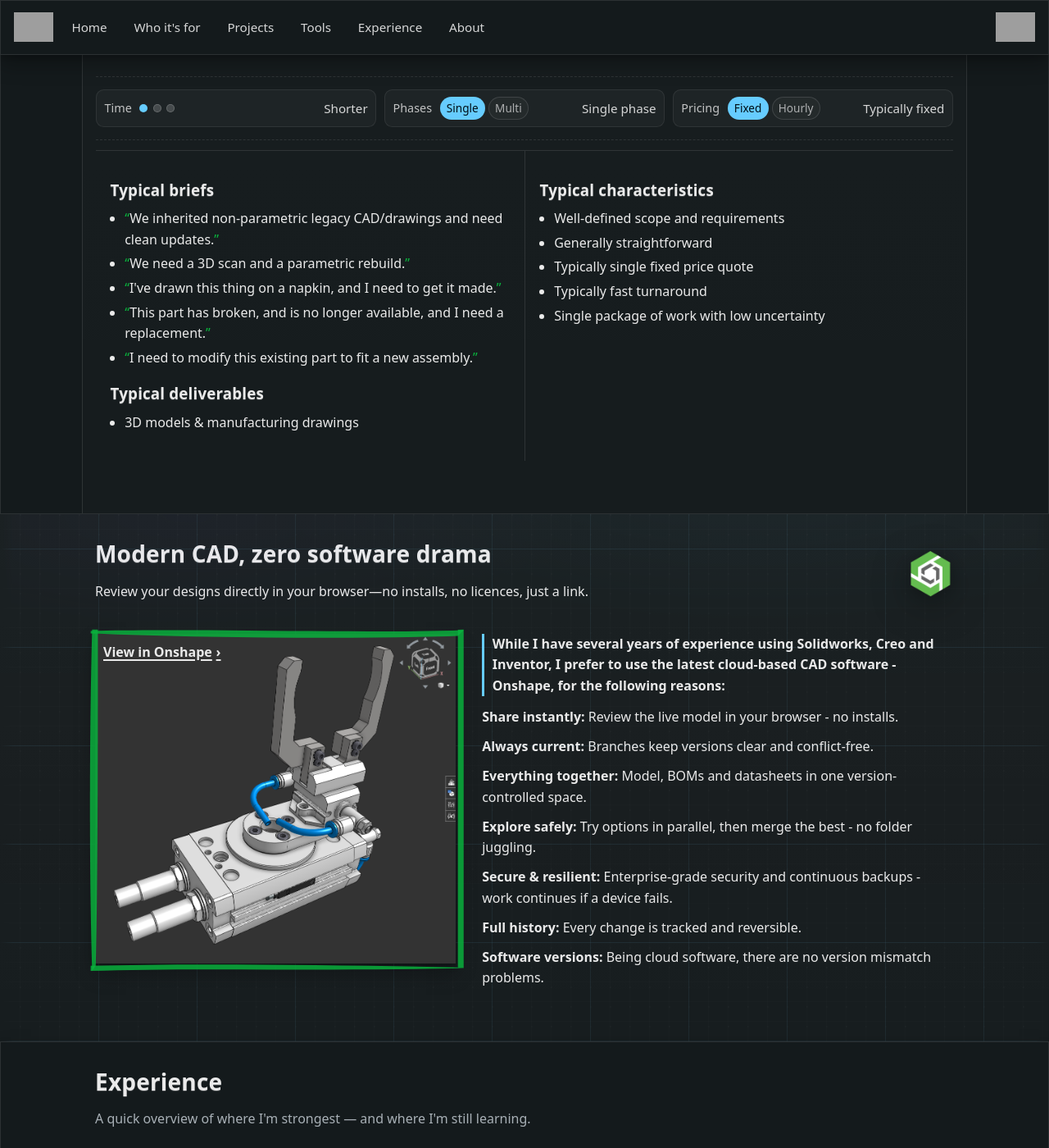
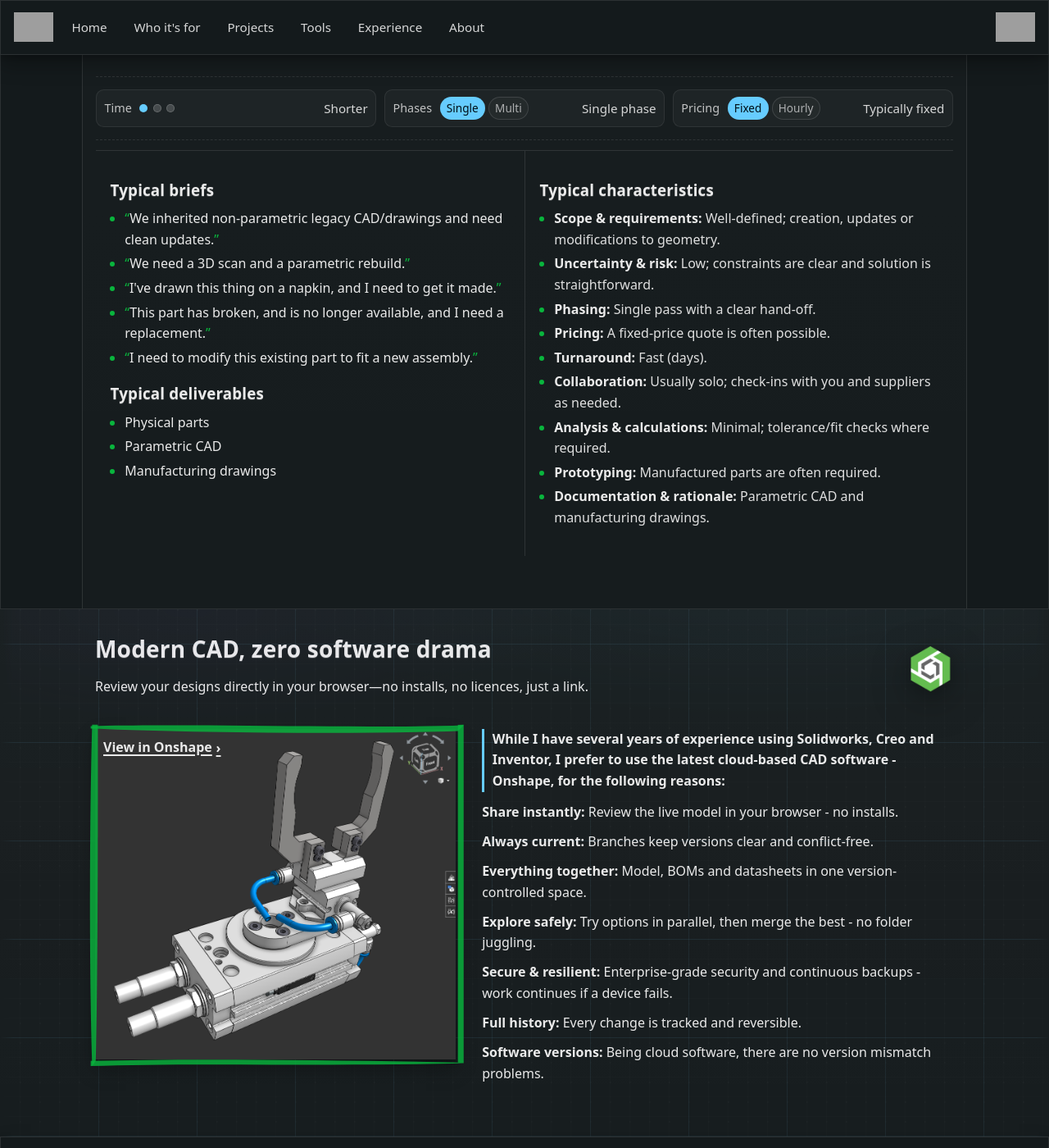
Before and after one commit to JamesAIzzard/jamesaizzard.github.io, a Jekyll site: the page built from index.html, in a window 1280 px wide and 1400 px high, scrolled down 1778 px. Shown: the whole window at 82% size. Built offline with Jekyll 4.4.1, drawn with Linux system fonts in a browser that asks for light colours; some web fonts are replaced; grey boxes are pictures that could not be loaded.

Commit message:
Enhance project types data structure: refine briefs, characteristics, and deliverables for clarity and consistency; update footer HTML for proper copyright symbol; improve contact section styles; adjust footer styles for better alignment and spacing; emphasize characteristics in project types styles.

```diff
--- a/_data/project_types.yml
+++ b/_data/project_types.yml
@@ -1,108 +1,185 @@
 ---
 types:
-  - briefs:
+  - id: cad
+    label: General CAD
+    briefs:
       - We inherited non-parametric legacy CAD/drawings and need clean updates.
       - We need a 3D scan and a parametric rebuild.
       - I've drawn this thing on a napkin, and I need to get it made.
       - This part has broken, and is no longer available, and I need a replacement.
       - I need to modify this existing part to fit a new assembly.
     characteristics:
-      - Well-defined scope and requirements
-      - Generally straightforward
-      - Typically single fixed price quote
-      - Typically fast turnaround
-      - Single package of work with low uncertainty
+      - head: Scope & requirements
+        desc: Well-defined; creation, updates or modifications to geometry.
+      - head: Uncertainty & risk
+        desc: Low; constraints are clear and solution is straightforward.
+      - head: Phasing
+        desc: Single pass with a clear hand-off.
+      - head: Pricing
+        desc: A fixed-price quote is often possible.
+      - head: Turnaround
+        desc: Fast (days).
+      - head: Collaboration
+        desc: Usually solo; check-ins with you and suppliers as needed.
+      - head: Analysis & calculations
+        desc: Minimal; tolerance/fit checks where required.
+      - head: Prototyping
+        desc: Manufactured parts are often required.
+      - head: Documentation & rationale
+        desc: Parametric CAD and manufacturing drawings.
     deliverables:
-      - 3D models & manufacturing drawings
-    id: cad
-    label: General CAD
+      - Physical parts
+      - Parametric CAD
+      - Manufacturing drawings
     scales:
       time: 1
       phases: single
       pricing: fixed
-  - briefs:
+
+  - id: concept
+    label: Concept Development
+    briefs:
       - I need to turn my idea into a prototype to show an investor.
-      - I need help understanding the feasibility of my idea.
+      - Can we create some concepts to explore the feasibility of my idea?
       - I need some graphics to illustrate my concept.
       - I need a detailed concept to get an early quote from a manufacturer.
       - I need a visual model of my idea to help with fundraising.
     characteristics:
-      - Fairly open-ended scope and requirements
-      - Low risk, often justifying a single phase approach.
-      - Fixed price quote possible, depending on clarity of brief.
-      - Typically fast turnaround
-      - Often some iteration as we explore the possible directions.
+      - head: Scope & requirements
+        desc: Emerging; intent is clear but details are open.
+      - head: Uncertainty & risk
+        desc: Low to moderate; exploration within a defined envelope.
+      - head: Phasing
+        desc: Single phase with iterative reviews; can extend if needed.
+      - head: Pricing
+        desc: Fixed-price concept package may be possible when the brief is clear.
+      - head: Turnaround
+        desc: Generally fast (days to weeks).
+      - head: Collaboration
+        desc: Light; mainly with the founder/product owner.
+      - head: Analysis & calculations
+        desc: First-order calculations to support design options.
+      - head: Prototyping
+        desc: Sketch, visual models and physical mock-ups.
+      - head: Documentation & rationale
+        desc: Concepts, renderings, and selection rationale.
     deliverables:
       - Physical models
-      - 3D models & renderings
-      - Illustrations & concept documentation
-    id: cad
-    label: Concept Development
+      - Parametric CAD
+      - Renderings
+      - Illustrations
+      - Concept selection documentation
     scales:
       time: 2
       phases: single
       pricing: fixed
-  - briefs:
+
+  - id: research
+    label: Research & Equipment Development
+    briefs:
       - I need a custom machine to automate this experiment.
       - We need a test-rig to de-risk this aspect of a larger project and our main design team doesn't have the bandwidth.
       - Our production team is struggling with this aspect of assembly and needs this assembly tooling.
     characteristics:
-      - May require a phase-gated approach, depending on complexity and risk.
-      - Often collaborative, with scientists, engineers and technicians.
-      - Collaboration with an electrical engineer & software developer.
-      - May require analysis and calculations to inform design.
-      - Often requires building one or multiple prototypes.
+      - head: Scope & requirements
+        desc: Technical goal clearly defined; solution space open.
+      - head: Uncertainty & risk
+        desc: Moderate; empirical learning expected.
+      - head: Phasing
+        desc: Phase-gated typically (explore → prototype → refine).
+      - head: Pricing
+        desc: Typically hourly; fixed-price blocks for well-bounded tasks.
+      - head: Turnaround
+        desc: Weeks to a couple of months, driven by experiments, lead times and complexity.
+      - head: Collaboration
+        desc: Often requires collaboration with scientists/engineers/operators.
+      - head: Analysis & calculations
+        desc: Targeted calculations/measurements to inform design choices.
+      - head: Prototyping
+        desc: Often requires one or more functional rigs with incremental testing.
+      - head: Documentation & rationale
+        desc: Parametric CAD, manufacturing drawings, and design rationale.
     deliverables:
-      - 3D models & manufacturing drawings
+      - Parametric CAD
+      - Manufacturing drawings
+      - Assembly drawings
       - Functional prototype
       - Ongoing support
-    id: research
-    label: Research & Equipment Development
     scales:
       time: 2
       phases: multi
       pricing: hourly
-  - briefs:
+
+  - id: product-simple
+    label: Simple Product Development
+    briefs:
       - I need to develop this concept into a manufacturable product.
       - Our design team is fully occupied with other projects and we need to progress this concept to beta prototype.
-      - I need to develop the concept for my kickstarter campaign into a working device.
+      - I need to develop the concept for my Kickstarter campaign into a working device.
     characteristics:
-      - Simple product, single part or small assembly, often purely mechanical (no electronics or software).
-      - Typically involves a few phases depending on complexity and how well defined the brief is.
-      - Clearly defined phase outputs and progression criteria.
-      - Detailed documentation of design rationale.
-      - May require collaboration with an industrial designer.
-      - May require collaboration with an electrical engineer & software developer.
-      - May require collaboration with various stakeholders throughout the process.
+      - head: Scope & requirements
+        desc: Focused scope; single part or small assembly, often purely mechanical.
+      - head: Uncertainty & risk
+        desc: Moderate; depending on complexity and novelty.
+      - head: Phasing
+        desc: Phase-gated typically (refine brief → concepts → de-risk → detail → alpha → beta → handover).
+      - head: Pricing
+        desc: Typically hourly with milestone reviews; fixed-price for discrete, well-defined packages.
+      - head: Turnaround
+        desc: Several weeks to a few months, depending on supplier lead times.
+      - head: Collaboration
+        desc: Often requires collaboration with industrial designers, electrical/software engineers, suppliers, and stakeholders.
+      - head: Analysis & calculations
+        desc: Deeper analysis and verification planning as appropriate.
+      - head: Prototyping
+        desc: One or more working prototypes for fit/function.
+      - head: Documentation & rationale
+        desc: Formal design documentation with traceable decisions.
     deliverables:
-      - Concepts, illustrations, detailed concept selection documentation
-      - 3D models & manufacturing drawings
+      - Concepts and illustrations
+      - Detailed design rationale documentation
+      - Parametric CAD
+      - Manufacturing drawings
+      - Assembly drawings
       - Working prototype(s)
       - Ongoing support
-    id: product
-    label: Simple Product Development
     scales:
       time: 2
       phases: multi
       pricing: hourly
-  - briefs:
-      - I need to turn my idea into a prototype to show an investor.
-      - Our design team is fully occupied with other projects and we need to progress this concept to beta prototype.
-      - I need to develop the concept for my kickstarter campaign into a working device.
+
+  - id: product-complex
+    label: Complex Product Development
+    briefs:
+      - I need to turn my idea into a beta prototype, suitable for volume production, to show an investor.
+      - I need to progress this concept to a beta prototype, ready for handover to our contract manufacturer.
     characteristics:
-      - Higher risk, typically justifying a phase-gated approach.
-      - Clearly defined phase outputs and progression criteria.
-      - Detailed documentation of design rationale.
-      - May require collaboration with an industrial designer.
-      - May require collaboration with an electrical engineer & software developer.
-      - May require collaboration with various stakeholders throughout the process.
+      - head: Scope & requirements
+        desc: System-level product with multiple subsystems.
+      - head: Uncertainty & risk
+        desc: Higher; often higher complexity.
+      - head: Phasing
+        desc: Phase-gated typically (refine brief → concepts → de-risk → detail → alpha → beta → handover).
+      - head: Pricing
+        desc: Typically hourly with milestone reviews; fixed-price for discrete, well-defined packages.
+      - head: Turnaround
+        desc: Multiple months; schedule driven by iteration and supply chain.
+      - head: Collaboration
+        desc: Often requires collaboration with industrial designers, electrical/software engineers, suppliers, and stakeholders.
+      - head: Analysis & calculations
+        desc: Deeper analysis and verification planning as appropriate.
+      - head: Prototyping
+        desc: Several builds across alpha → beta with structured testing.
+      - head: Documentation & rationale
+        desc: Formal design documentation with traceable decisions.
     deliverables:
-      - Concepts, illustrations, detailed concept selection documentation
-      - 3D models & manufacturing drawings
+      - Concepts and illustrations
+      - Detailed design rationale documentation
+      - Parametric CAD
+      - Manufacturing drawings
+      - Assembly drawings
       - Working prototype(s)
       - Ongoing support
-    id: product
-    label: Complex Product Development
     scales:
       time: 3
       phases: multi
--- a/_includes/footer.html
+++ b/_includes/footer.html
@@ -1,6 +1,6 @@
 <footer class="site-footer border-panel drop-shadow">
     <div class="container">
-        <small>© <span id="y"></span> James Izzard</small>
+        <small>&copy; <span id="y"></span> James Izzard</small>
     </div>
     <script>
         document.getElementById('y').textContent = new Date().getFullYear();
--- a/_includes/project_types.html
+++ b/_includes/project_types.html
@@ -73,9 +73,17 @@
                         </div>
                         <div class="pt-col">
                             <h3>Typical characteristics</h3>
-                            <ul class="pt-list">
+                            <ul class="pt-list pt-chars">
                                 {% for item in t.characteristics %}
-                                <li>{{ item }}</li>
+                                  {% if item.head %}
+                                    <li><span class="pt-char-head">{{ item.head }}:</span> <span class="pt-char-desc">{{ item.desc }}</span></li>
+                                  {% elsif item contains ':' %}
+                                    {% assign head = item | split: ':' | first | strip %}
+                                    {% assign desc = item | remove_first: head | remove_first: ':' | strip %}
+                                    <li><span class="pt-char-head">{{ head }}:</span> <span class="pt-char-desc">{{ desc }}</span></li>
+                                  {% else %}
+                                    <li>{{ item }}</li>
+                                  {% endif %}
                                 {% endfor %}
                             </ul>
                         </div>
--- a/_sass/components/_contact.scss
+++ b/_sass/components/_contact.scss
@@ -15,6 +15,14 @@
 .contact-content {
   display: grid;
   gap: 1rem;
+}
+
+/* Make the contact headline nearly as large as the hero title */
+.contact-text h1 {
+  font-size: clamp(1.9rem, calc(3.3vw + 0.95rem), 3.2rem);
+  line-height: 1.15;
+  margin: 0.4rem 0 0.6rem;
+  font-weight: 700;
 }
 
 /* Headings use unified h2 style; adjust spacing per layout if needed */
--- a/_sass/components/_footer.scss
+++ b/_sass/components/_footer.scss
@@ -1,12 +1,22 @@
 .site-footer {
-  padding: 3rem 0 4rem;
+  /* Match header row visual height */
+  padding: 0; /* handled by inner container for parity with header */
+  min-height: calc(36px + 2 * 0.9rem); /* logo height + vertical padding */
   color: #a6a8bd;
-  text-align: center;
+  text-align: left;
   font-size: 0.95rem;
   /* Show utility border only on the top edge */
   border-left: 0;
   border-right: 0;
   border-bottom: 0;
+}
+
+/* Mirror header container spacing and vertically center content */
+.site-footer .container {
+  display: flex;
+  align-items: center;
+  padding-inline: 1rem; /* same as #site-header .container */
+  height: 100%;
 }
 
 /* Invert the drop shadow so it defines the top edge */
--- a/_sass/components/project_types.scss
+++ b/_sass/components/project_types.scss
@@ -144,6 +144,17 @@
     padding-left: 1.1rem;
   }
   .pt-list li { margin: 0.25rem 0; }
+  .pt-list li::marker { color: var(--accent-1); }
+
+  /* Characteristics: emphasize heading term, keep description readable */
+  .pt-chars .pt-char-head {
+    font-weight: 600;
+  }
+  .pt-chars .pt-char-desc {
+    opacity: 0.95;
+  }
+  /* Characteristics: ensure standard bullets */
+  .pt-chars { list-style: disc; }
 
   .pt-steps {
     counter-reset: step;
```
